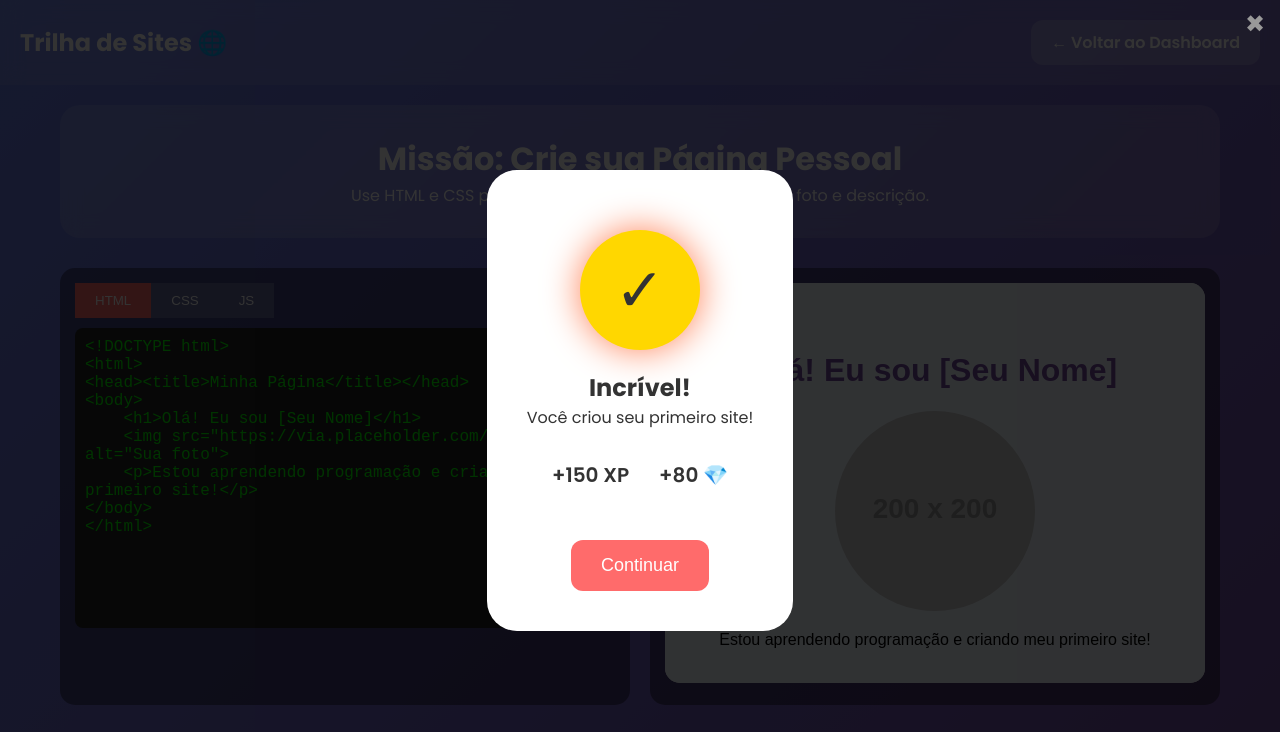
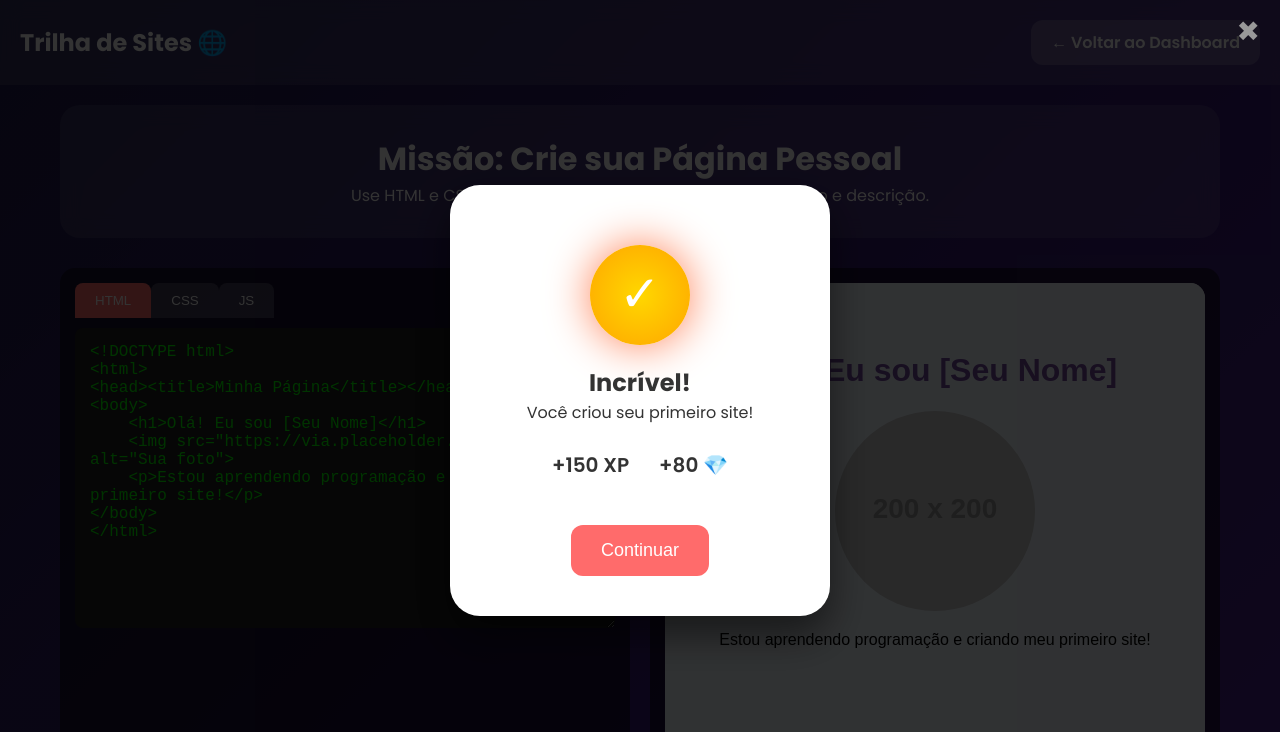
Before and after one commit to levar1/Aprenda-a-programar-, a plain HTML site: page sites.html in a window 1280 px wide. Shown: the top 732 px of the page. Drawn offline with nearby package versions, Linux system fonts and the light colour scheme.

Commit message:
Atualizar o style.css

```diff
--- a/style.css
+++ b/style.css
@@ -1,45 +1,100 @@
 * { margin:0; padding:0; box-sizing:border-box; }
-body { font-family:'Poppins',sans-serif; background:linear-gradient(135deg,#667eea,#764ba2); color:white; min-height:100vh; }
-header { display:flex; justify-content:space-between; align-items:center; padding:20px; background:rgba(255,255,255,0.1); backdrop-filter:blur(10px); }
+body { font-family:'Poppins',sans-serif; background:linear-gradient(135deg,#1e1b4b,#4c1d95); color:white; min-height:100vh; }
+header { display:flex; justify-content:space-between; align-items:center; padding:20px; background:rgba(255,255,255,0.1); backdrop-filter:blur(10px); position:relative; }
 .logo { font-size:24px; font-weight:700; }
 .user-info { display:flex; align-items:center; gap:15px; font-size:18px; }
 .avatar { font-size:32px; }
 .back-btn { background:rgba(255,255,255,0.2); padding:10px 20px; border-radius:12px; text-decoration:none; color:white; font-weight:600; }
 .back-btn:hover { background:rgba(255,255,255,0.3); }
 main { padding:20px; max-width:1200px; margin:0 auto; }
-.welcome-card, .trail-card, .mission-header { background:rgba(255,255,255,0.15); border-radius:20px; padding:30px; text-align:center; margin-bottom:30px; backdrop-filter:blur(10px); }
+.welcome-card, .trail-card, .mission-header { background:rgba(255,255,255,0.1); border-radius:20px; padding:30px; text-align:center; margin-bottom:30px; backdrop-filter:blur(10px); }
 .trails-grid { display:grid; grid-template-columns:repeat(auto-fit,minmax(300px,1fr)); gap:20px; }
-.trail-card { text-decoration:none; color:white; }
-.icon { font-size:60px; margin-bottom:10px; }
-.progress-bar { background:rgba(255,255,255,0.2); height:10px; border-radius:5px; margin:15px 0; overflow:hidden; }
-.fill { background:#ff6b6b; height:100%; transition:width 1s ease; }
-.btn-primary { background:#ff6b6b; border:none; color:white; padding:15px 30px; border-radius:12px; font-size:18px; cursor:pointer; margin-top:20px; }
+.trail-card { text-decoration:none; color:white; background:rgba(255,255,255,0.1); border-radius:20px; padding:25px; transition:transform 0.3s; }
+.trail-card:hover { transform:translateY(-10px); }
+.icon { font-size:60px; margin-bottom:15px; }
+.progress-bar { background:rgba(255,255,255,0.2); height:12px; border-radius:6px; margin:15px 0; overflow:hidden; }
+.fill { background:#ff6b6b; height:100%; transition:width 1.5s ease; }
+.btn-primary { background:#ff6b6b; border:none; color:white; padding:15px 30px; border-radius:12px; font-size:18px; cursor:pointer; margin-top:20px; transition:0.3s; }
 .btn-success { background:#51cf66; }
-.btn-primary:hover, .btn-success:hover { opacity:0.9; }
+.btn-primary:hover, .btn-success:hover { opacity:0.9; transform:scale(1.05); }
 .editor-page, .game-page, .quiz-page { text-align:center; }
 .editor-container { display:flex; flex-direction:column; gap:20px; margin:30px 0; }
 @media (min-width:900px) { .editor-container { flex-direction:row; } }
-.code-panel, .preview-panel { background:rgba(0,0,0,0.4); border-radius:15px; padding:15px; flex:1; }
-.tabs { display:flex; margin-bottom:10px; }
-.tab { background:rgba(255,255,255,0.2); border:none; color:white; padding:10px 20px; cursor:pointer; }
+.code-panel, .preview-panel { background:rgba(0,0,0,0.5); border-radius:15px; padding:15px; flex:1; }
+.tabs { display:flex; margin-bottom:10px; flex-wrap:wrap; }
+.tab { background:rgba(255,255,255,0.2); border:none; color:white; padding:10px 20px; cursor:pointer; border-radius:8px 8px 0 0; }
 .tab.active { background:#ff6b6b; }
-textarea { width:100%; height:300px; background:#222; color:#0f0; font-family:monospace; font-size:16px; border:none; border-radius:8px; padding:10px; }
-#preview { width:100%; height:400px; border:none; background:white; border-radius:15px; }
-#gameCanvas { background:#111; border-radius:15px; max-width:100%; }
+textarea { width:100%; height:300px; background:#1e1e1e; color:#0f0; font-family:monospace; font-size:16px; border:none; border-radius:8px; padding:15px; resize:vertical; }
+#preview { width:100%; height:500px; border:none; background:white; border-radius:15px; }
+#gameCanvas { background:#000; border-radius:15px; max-width:100%; margin:20px auto; display:block; }
 .actions { display:flex; gap:20px; justify-content:center; flex-wrap:wrap; margin:30px 0; }
-pre { background:#222; padding:20px; border-radius:12px; text-align:left; overflow-x:auto; }
-.options button { display:block; width:100%; margin:10px 0; padding:15px; background:rgba(255,255,255,0.2); border:none; color:white; border-radius:12px; font-size:18px; }
+pre { background:#1e1e1e; padding:20px; border-radius:12px; text-align:left; overflow-x:auto; color:#0f0; }
+.options button { display:block; width:100%; margin:10px 0; padding:15px; background:rgba(255,255,255,0.2); border:none; color:white; border-radius:12px; font-size:18px; cursor:pointer; }
 .big { width:100%; padding:20px; font-size:20px; margin-top:30px; }
 
-/* Popup de Vitória */
+/* Popup de Vitória - Corrigido e mais bonito */
 .popup-hidden { display:none; }
-#victory-popup { position:fixed; top:0; left:0; width:100%; height:100%; background:rgba(0,0,0,0.8); display:flex; align-items:center; justify-content:center; z-index:1000; }
-.popup-content { background:white; color:#333; border-radius:30px; padding:40px; text-align:center; max-width:400px; animation:popupAppear 0.6s ease; }
-@keyframes popupAppear { from{transform:scale(0.5);opacity:0} to{transform:scale(1);opacity:1} }
-.medal { width:120px; height:120px; background:#ffd700; border-radius:50%; margin:20px auto; display:flex; align-items:center; justify-content:center; box-shadow:0 10px 30px rgba(255,215,0,0.5); animation:glow 2s infinite alternate; }
-.medal-icon { font-size:60px; }
-@keyframes glow { from{box-shadow:0 0 20px #ffd700} to{box-shadow:0 0 40px #ff6b6b} }
-.rewards { display:flex; justify-content:center; gap:30px; margin:30px 0; font-size:20px; font-weight:600; }
+#victory-popup {
+    position:fixed;
+    top:0; left:0;
+    width:100%; height:100%;
+    background:rgba(0,0,0,0.8);
+    display:flex;
+    align-items:center;
+    justify-content:center;
+    z-index:1000;
+}
+.popup-content {
+    background:white;
+    color:#333;
+    border-radius:30px;
+    padding:40px 30px;
+    text-align:center;
+    max-width:380px;
+    width:90%;
+    animation:popupAppear 0.6s ease;
+    box-shadow:0 20px 40px rgba(0,0,0,0.5);
+}
+@keyframes popupAppear {
+    from{transform:scale(0.7); opacity:0}
+    to{transform:scale(1); opacity:1}
+}
+.medal {
+    width:100px; height:100px;
+    background:radial-gradient(#ffd700, #ffa500);
+    border-radius:50%;
+    margin:20px auto;
+    display:flex;
+    align-items:center;
+    justify-content:center;
+    box-shadow:0 0 30px #ffd700;
+    animation:glow 2s infinite alternate;
+}
+.medal-icon { font-size:50px; color:white; }
+@keyframes glow {
+    from{box-shadow:0 0 20px #ffd700}
+    to{box-shadow:0 0 50px #ff6b6b}
+}
+.rewards {
+    display:flex;
+    justify-content:center;
+    gap:30px;
+    margin:25px 0;
+    font-size:20px;
+    font-weight:600;
+}
 .reward { animation:floatUp 1s ease; }
-@keyframes floatUp { from{transform:translateY(20px);opacity:0} to{transform:translateY(0);opacity:1} }
-.close-btn { position:absolute; top:10px; right:15px; background:none; border:none; font-size:24px; color:#999; cursor:pointer; }
+@keyframes floatUp {
+    from{transform:translateY(30px); opacity:0}
+    to{transform:translateY(0); opacity:1}
+}
+.close-btn {
+    position:absolute;
+    top:15px; right:20px;
+    background:none;
+    border:none;
+    font-size:28px;
+    color:#999;
+    cursor:pointer;
+}
+.close-btn:hover { color:#ff6b6b; }
```
